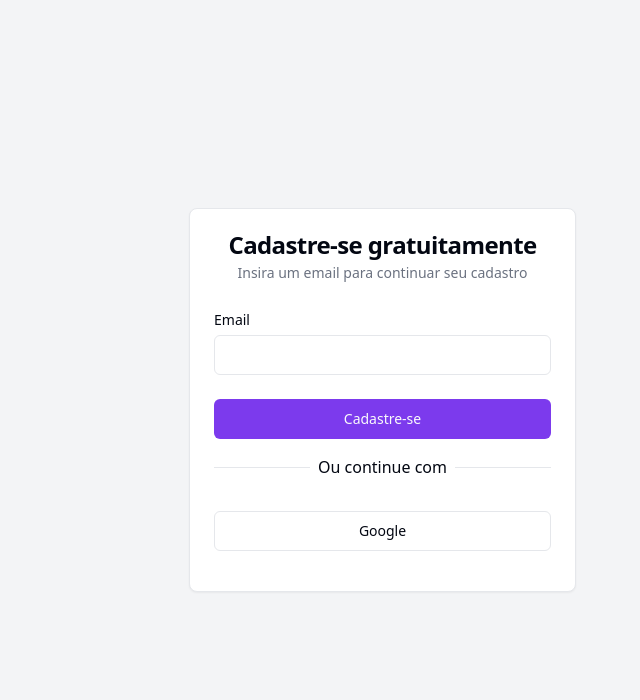
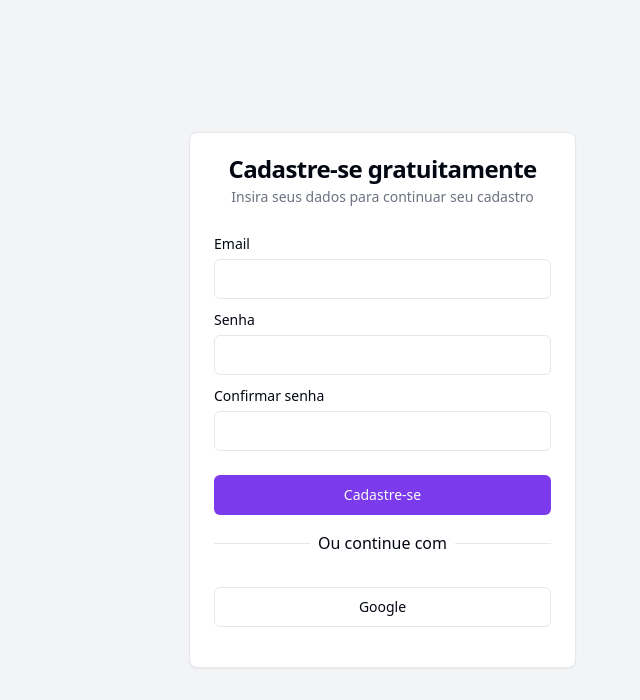
Before and after one commit to lucasd09/case, a Next.js app: page /register in a window 1280 px wide. Shown: the top 700 px of the page, without its empty margins (640-1280 px from the left). Built offline with nearby package versions, Linux system fonts and the light colour scheme.

Commit message:
(feat) - formRegister

```diff
--- a/app/register/page.tsx
+++ b/app/register/page.tsx
@@ -1,44 +1,9 @@
-import { Button } from "@/components/ui/button";
-import {
-  Card,
-  CardContent,
-  CardDescription,
-  CardFooter,
-  CardHeader,
-  CardTitle,
-} from "@/components/ui/card";
-import { Input } from "@/components/ui/input";
-import { Label } from "@/components/ui/label";
-import { Separator } from "@/components/ui/separator";
+import FormRegister from "@/components/client-components/form-register";
 
 export default function Register() {
   return (
     <div className="flex h-screen bg-secondary items-center justify-end text-center">
-      <Card className="m-16">
-        <CardHeader className="max-w-md">
-          <CardTitle>Cadastre-se gratuitamente</CardTitle>
-          <CardDescription>
-            Insira um email para continuar seu cadastro
-          </CardDescription>
-        </CardHeader>
-        <CardContent className="space-y-2 max-w-md text-left">
-          <div className="space-y-1">
-            <Label htmlFor="name">Email</Label>
-            <Input id="name" />
-          </div>
-        </CardContent>
-        <CardFooter className="flex flex-col ">
-          <Button className="mb-4 w-full">Cadastre-se</Button>
-          <div className="flex items-center justify-center mb-8">
-            <Separator className="w-24 mr-2" />
-            <p>Ou continue com</p>
-            <Separator className="w-24 ml-2" />
-          </div>
-          <Button className="mb-4 w-full" variant={"outline"}>
-            Google
-          </Button>
-        </CardFooter>
-      </Card>
+      <FormRegister />
     </div>
   );
 }
--- a/app/services/axiosRequests.ts
+++ b/app/services/axiosRequests.ts
@@ -16,3 +16,15 @@ export async function signInRequest({ email, password }: SignInProps) {
     return false;
   }
 }
+
+export async function signUpRequest({ email, password }: SignInProps) {
+  try {
+    const res = await axiosClient.post("/users", { email, password });
+
+    if (res.status === 201) {
+      return true;
+    }
+  } catch {
+    return false;
+  }
+}
--- a/components/client-components/form-login.tsx
+++ b/components/client-components/form-login.tsx
@@ -27,7 +27,11 @@ type formLogin = z.infer<typeof schema>;
 export default function FormLogin() {
   const [login, setLogin] = useState<boolean>(true);
 
-  const { register, handleSubmit } = useForm<formLogin>({});
+  const {
+    register,
+    handleSubmit,
+    formState: { errors },
+  } = useForm<formLogin>({});
   const router = useRouter();
 
   async function handleLogin({ email, password }: formLogin) {
--- /dev/null
+++ b/components/client-components/form-register.tsx
@@ -0,0 +1,106 @@
+"use client";
+import { Button } from "@/components/ui/button";
+import {
+  Card,
+  CardContent,
+  CardDescription,
+  CardFooter,
+  CardHeader,
+  CardTitle,
+} from "@/components/ui/card";
+import { Input } from "@/components/ui/input";
+import { Label } from "@/components/ui/label";
+import { Separator } from "@/components/ui/separator";
+import { useForm } from "react-hook-form";
+import { z } from "zod";
+import { zodResolver } from "@hookform/resolvers/zod";
+import { signUpRequest } from "@/app/services/axiosRequests";
+import { useRouter } from "next/navigation";
+
+const schema = z
+  .object({
+    email: z.string().email({ message: "Por favor, insira um e-mail válido" }),
+    password: z
+      .string()
+      .min(6, { message: "A senha deve ter no mínimo 6 caracteres" }),
+    confirmPassword: z.string(),
+  })
+  .refine((data) => data.password === data.confirmPassword, {
+    message: "Passwords don't match",
+  });
+
+type formRegister = z.infer<typeof schema>;
+
+export default function FormRegister() {
+  const {
+    register,
+    handleSubmit,
+    formState: { errors },
+  } = useForm<formRegister>({ resolver: zodResolver(schema) });
+  const router = useRouter();
+
+  async function handleRegister({ email, password }: formRegister) {
+    const res = await signUpRequest({ email, password });
+
+    if (res) {
+      router.push("/create");
+    }
+  }
+
+  return (
+    <form onSubmit={handleSubmit(handleRegister)}>
+      <Card className="m-16">
+        <CardHeader className="max-w-md">
+          <CardTitle>Cadastre-se gratuitamente</CardTitle>
+          <CardDescription>
+            Insira seus dados para continuar seu cadastro
+          </CardDescription>
+        </CardHeader>
+        <CardContent className="space-y-2 max-w-md text-left">
+          <div className="space-y-1">
+            <Label htmlFor="name">Email</Label>
+            <Input id="name" {...register("email")} />
+            {errors.email && (
+              <span className="text-red-500 text-xs">
+                {errors.email.message}
+              </span>
+            )}
+          </div>
+          <div className="space-y-1">
+            <Label htmlFor="password">Senha</Label>
+            <Input id="password" {...register("password")} type="password" />
+            {errors.password && (
+              <span className="text-red-500 text-xs">
+                {errors.password.message}
+              </span>
+            )}
+          </div>
+          <div className="space-y-1">
+            <Label htmlFor="confirmPassword">Confirmar senha</Label>
+            <Input
+              id="confirmPassword"
+              {...register("confirmPassword")}
+              type="password"
+            />
+            {errors.confirmPassword && (
+              <span className="text-red-500 text-xs">
+                {errors.confirmPassword.message}
+              </span>
+            )}
+          </div>
+        </CardContent>
+        <CardFooter className="flex flex-col ">
+          <Button className="mb-4 w-full">Cadastre-se</Button>
+          <div className="flex items-center justify-center mb-8">
+            <Separator className="w-24 mr-2" />
+            <p>Ou continue com</p>
+            <Separator className="w-24 ml-2" />
+          </div>
+          <Button className="mb-4 w-full" variant={"outline"}>
+            Google
+          </Button>
+        </CardFooter>
+      </Card>
+    </form>
+  );
+}
--- a/package.json
+++ b/package.json
@@ -10,6 +10,7 @@
     "lint": "next lint"
   },
   "dependencies": {
+    "@hookform/resolvers": "^3.3.2",
     "@radix-ui/react-avatar": "^1.0.4",
     "@radix-ui/react-label": "^2.0.2",
     "@radix-ui/react-separator": "^1.0.3",
```
Also changed, not shown: 1 other file (tests, documents, lock files or other folders).
